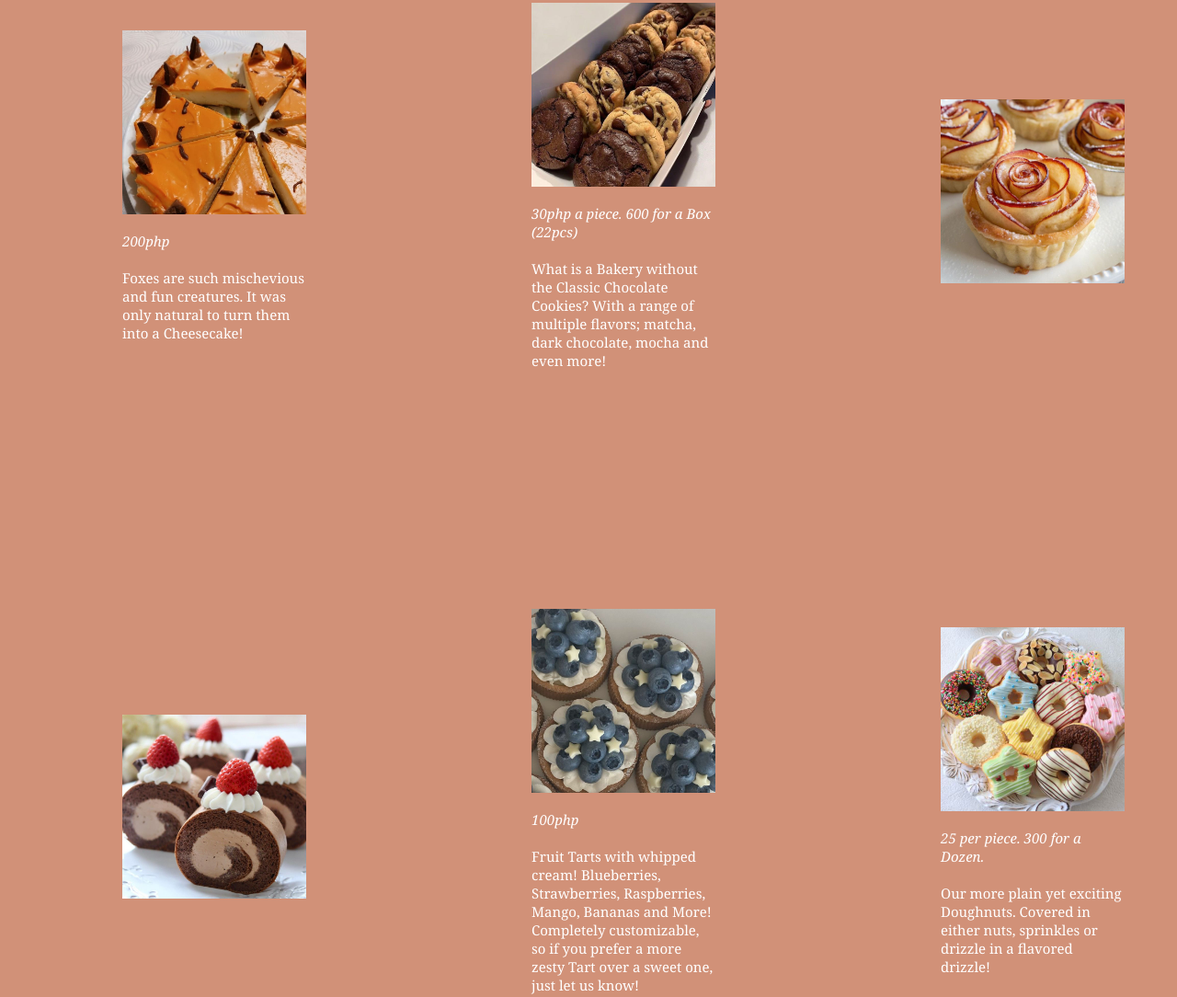
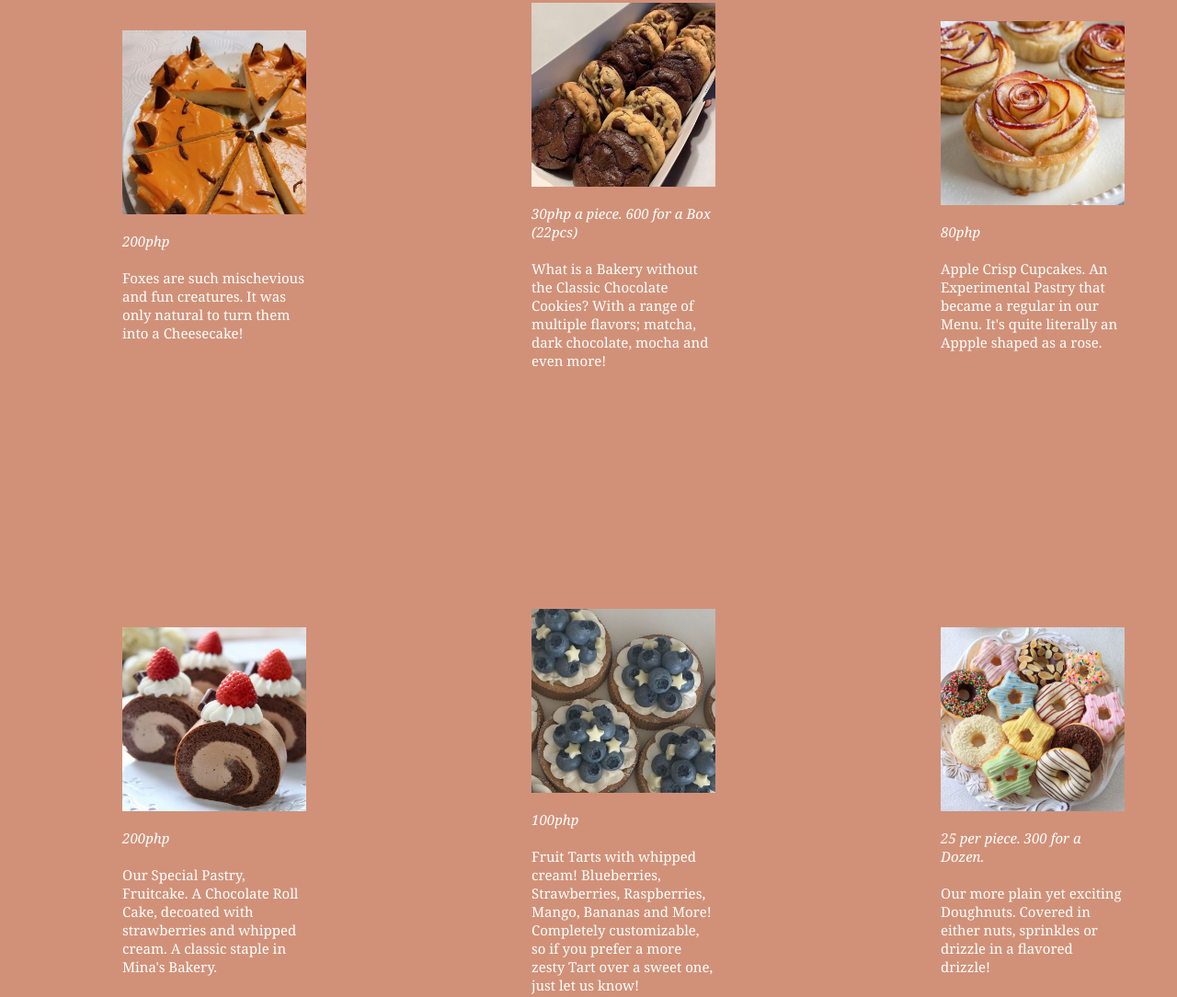
Before and after one commit to athe-mari/CIELO-MARIAH-ATHENA, a plain HTML site: page products.html in a window 1280 px wide. Shown: the part 1931-3015 px from the top of the page at 92% size. Drawn offline with Linux system fonts and the light colour scheme.

Commit message:
Update products.html

```diff
--- a/products.html
+++ b/products.html
@@ -114,12 +114,20 @@
 
             <td>
                 <img src="image/thing9.jpg" width="200px" height="200px">
+                <p>
+                    <span><i>80php</i></span> <br> <br>
+                    Apple Crisp Cupcakes. An Experimental Pastry that became a regular in our Menu. It's quite literally an Appple shaped as a rose.
+                </p>
             </td>
         </tr>
 
          <tr>
              <td>
                 <img src="image/thing10.jpg" width="200px" height="200px">
+                 <p>
+                    <span><i>200php</i></span> <br> <br>
+                    Our Special Pastry, Fruitcake. A Chocolate Roll Cake, decoated with strawberries and whipped cream. A classic staple in Mina's Bakery.
+                </p>
 
             </td>
 
@@ -146,7 +154,7 @@
                 <img src="image/thing13.jpg" width="200px" height="200px">
                  <p>
                     <span><i>70php</i></span> <br> <br>
-                    Maca
+                    Our Delightful Macaron. One bite and you may have a chance of either growing big or small like Alice from Alice in Wonderland.
                 </p>
 
             </td>
```
